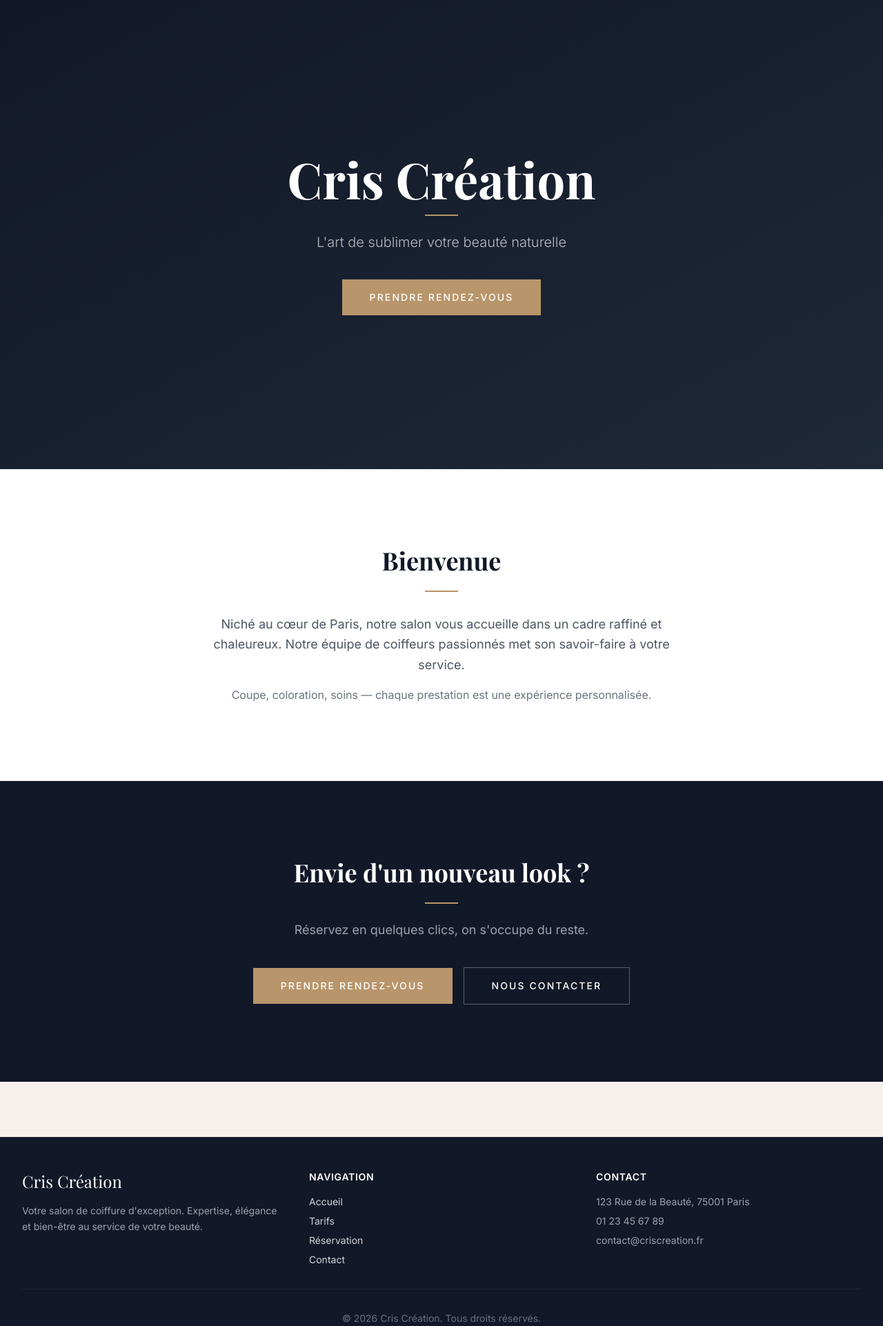
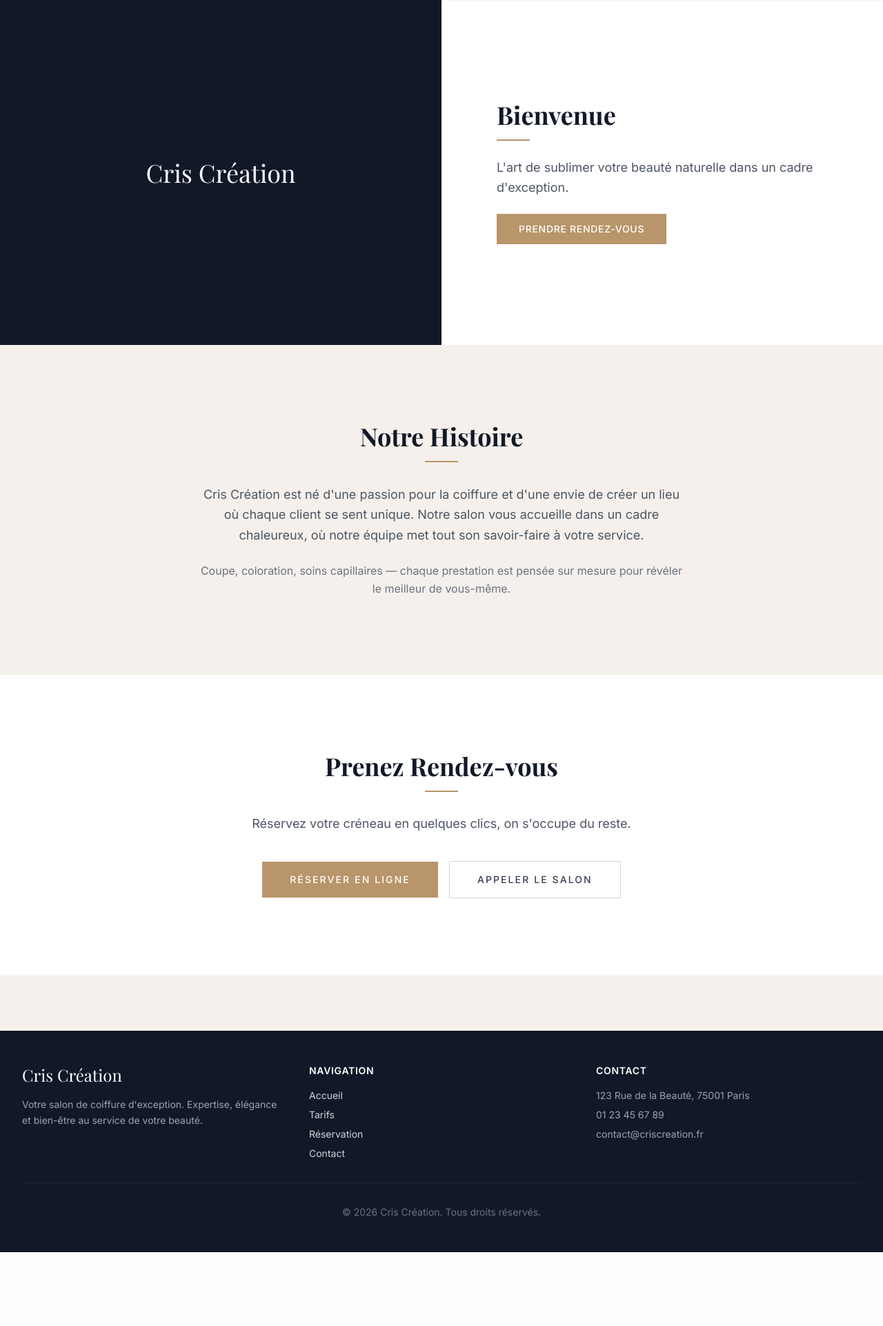
Before and after one commit to laurentDa30/criscreation, a Laravel app: template resources/views/public/home.blade.php in a window 1280 px wide. Shown: the part 80-2002 px from the top of the page at 69% size. After the commit the page ends 1895 px from the top, so only its background shows below. Run offline with Laravel 12, Linux system fonts and the light colour scheme; the template is opened without the code that fills it, so the values that code supplies are empty; data comes from the database, SQL or seed files in the repository; style sheets or scripts are compiled from the project's sources.

Commit message:
feat: refonte page d'accueil — carousel split, histoire, rdv
Hero en 2 colonnes (photo gauche / texte droite) avec les posts
sociaux en carousel, bloc histoire du salon, bloc prise de rdv.

https://claude.ai/code/session_019ZdXFggwvCUdD19F1tpHFN

```diff
--- a/resources/views/public/home.blade.php
+++ b/resources/views/public/home.blade.php
@@ -2,100 +2,87 @@
 @section('title', 'Cris Création - Salon de Coiffure')
 
 @section('content')
-<!-- Hero -->
-<section class="relative bg-gray-900" style="height: 85vh; min-height: 500px;">
-    <div id="carousel" class="relative w-full h-full">
+<!-- Hero Carousel — photo à gauche, texte à droite -->
+<section class="bg-white">
+    <div class="max-w-7xl mx-auto">
+        <div id="carousel" class="relative" style="min-height: 500px;">
             @forelse($posts as $index => $post)
             <div class="carousel-slide absolute inset-0 {{ $index === 0 ? 'opacity-100' : 'opacity-0' }}" data-index="{{ $index }}">
-            <img src="{{ $post->image_url }}" alt="{{ Str::limit($post->caption, 50) }}" class="w-full h-full object-cover" loading="{{ $index === 0 ? 'eager' : 'lazy' }}">
-            <div class="absolute inset-0 bg-black/50"></div>
+                <div class="grid grid-cols-1 md:grid-cols-2 h-full" style="min-height: 500px;">
+                    <!-- Photo -->
+                    <div class="relative overflow-hidden bg-gray-100" style="min-height: 300px;">
+                        <img src="{{ $post->image_url }}" alt="{{ Str::limit($post->caption, 50) }}" class="absolute inset-0 w-full h-full object-cover" loading="{{ $index === 0 ? 'eager' : 'lazy' }}">
+                    </div>
+                    <!-- Texte -->
+                    <div class="flex items-center px-8 md:px-14 lg:px-20 py-12 md:py-0">
+                        <div>
+                            <span class="inline-block text-xs font-semibold uppercase tracking-wider text-gold mb-4">{{ ucfirst($post->platform) }} &middot; {{ $post->posted_at->diffForHumans() }}</span>
+                            <p class="font-display text-xl md:text-2xl text-gray-900 leading-relaxed mb-6">{{ Str::limit($post->caption, 180) }}</p>
+                            <a href="{{ $post->post_url }}" target="_blank" rel="noopener" class="text-gold text-sm font-medium uppercase tracking-wider hover:text-gold-dark transition-colors">
+                                Voir le post &rarr;
+                            </a>
+                        </div>
+                    </div>
+                </div>
             </div>
             @empty
-        <div class="absolute inset-0 bg-gradient-to-br from-gray-900 to-gray-800"></div>
-        @endforelse
+            <!-- Fallback sans posts -->
+            <div class="grid grid-cols-1 md:grid-cols-2" style="min-height: 500px;">
+                <div class="bg-gray-900 flex items-center justify-center" style="min-height: 300px;">
+                    <span class="font-display text-4xl text-white">Cris Création</span>
                 </div>
-
-    <div class="absolute inset-0 flex items-center justify-center z-10">
-        <div class="text-center px-4">
-            <h1 class="font-display text-5xl md:text-7xl font-bold text-white mb-4">Cris Création</h1>
-            <div class="w-12 h-0.5 bg-gold mx-auto mb-6"></div>
-            <p class="text-white/70 text-lg md:text-xl font-light max-w-lg mx-auto mb-10">
-                L'art de sublimer votre beauté naturelle
-            </p>
-            <a href="{{ route('reservation') }}" class="inline-block bg-gold text-white px-10 py-4 text-sm font-medium uppercase tracking-[0.15em] hover:bg-gold-dark transition-colors">
+                <div class="flex items-center px-8 md:px-14 lg:px-20 py-12 md:py-0">
+                    <div>
+                        <h1 class="font-display text-3xl md:text-4xl font-bold text-gray-900 mb-4">Bienvenue</h1>
+                        <div class="w-12 h-0.5 bg-gold mb-6"></div>
+                        <p class="text-gray-600 text-lg leading-relaxed mb-6">L'art de sublimer votre beauté naturelle dans un cadre d'exception.</p>
+                        <a href="{{ route('reservation') }}" class="inline-block bg-gold text-white px-8 py-3 text-sm font-medium uppercase tracking-wider hover:bg-gold-dark transition-colors">
                             Prendre rendez-vous
                         </a>
                     </div>
                 </div>
+            </div>
+            @endforelse
+        </div>
 
         @if($posts->count() > 1)
-    <div class="absolute bottom-6 left-1/2 -translate-x-1/2 flex space-x-2 z-20">
+        <div class="flex items-center justify-center space-x-3 py-6">
             @foreach($posts as $index => $post)
-        <button class="carousel-dot w-2 h-2 rounded-full transition-colors {{ $index === 0 ? 'bg-gold' : 'bg-white/40' }}" data-index="{{ $index }}" aria-label="Slide {{ $index + 1 }}"></button>
+            <button class="carousel-dot w-2.5 h-2.5 rounded-full transition-colors {{ $index === 0 ? 'bg-gold' : 'bg-gray-300' }}" data-index="{{ $index }}" aria-label="Slide {{ $index + 1 }}"></button>
             @endforeach
         </div>
         @endif
+    </div>
 </section>
 
-<!-- Présentation -->
-<section class="py-20 md:py-28 bg-white">
+<!-- Histoire du salon -->
+<section class="py-20 md:py-28 bg-cream">
     <div class="max-w-3xl mx-auto px-4 sm:px-6 lg:px-8 text-center">
-        <h2 class="font-display text-3xl md:text-4xl font-bold text-gray-900 mb-6">Bienvenue</h2>
+        <h2 class="font-display text-3xl md:text-4xl font-bold text-gray-900 mb-4">Notre Histoire</h2>
         <div class="w-12 h-0.5 bg-gold mx-auto mb-8"></div>
-        <p class="text-gray-600 text-lg leading-relaxed mb-4">
-            Niché au c&oelig;ur de Paris, notre salon vous accueille dans un cadre raffiné et chaleureux.
-            Notre équipe de coiffeurs passionnés met son savoir-faire à votre service.
+        <p class="text-gray-600 text-lg leading-relaxed mb-6">
+            Cris Création est né d'une passion pour la coiffure et d'une envie de créer un lieu où chaque client se sent unique.
+            Notre salon vous accueille dans un cadre chaleureux, où notre équipe met tout son savoir-faire à votre service.
         </p>
         <p class="text-gray-500 leading-relaxed">
-            Coupe, coloration, soins — chaque prestation est une expérience personnalisée.
+            Coupe, coloration, soins capillaires — chaque prestation est pensée sur mesure
+            pour révéler le meilleur de vous-même.
         </p>
     </div>
 </section>
 
-<!-- Services -->
-@if($services->count() > 0)
-<section class="py-20 md:py-28 bg-cream">
-    <div class="max-w-6xl mx-auto px-4 sm:px-6 lg:px-8">
-        <div class="text-center mb-14">
-            <h2 class="font-display text-3xl md:text-4xl font-bold text-gray-900 mb-4">Nos Services</h2>
-            <div class="w-12 h-0.5 bg-gold mx-auto"></div>
-        </div>
-        <div class="grid grid-cols-1 md:grid-cols-2 lg:grid-cols-3 gap-5">
-            @foreach($services->take(6) as $service)
-            <div class="bg-white p-7 shadow-sm hover:shadow-md transition-shadow">
-                <div class="flex items-center justify-between mb-3">
-                    <span class="text-xs font-medium uppercase tracking-wider text-gold">{{ $service->category }}</span>
-                    <span class="text-xs text-gray-400">{{ $service->duration }} min</span>
-                </div>
-                <h3 class="font-display text-lg font-semibold text-gray-900 mb-1">{{ $service->name }}</h3>
-                @if($service->description)
-                <p class="text-gray-500 text-sm leading-relaxed mb-3">{{ Str::limit($service->description, 80) }}</p>
-                @endif
-                <p class="text-gold font-display text-xl font-bold">{{ number_format($service->price, 0) }} €</p>
-            </div>
-            @endforeach
-        </div>
-        <div class="text-center mt-10">
-            <a href="{{ route('tarifs') }}" class="text-gold text-sm font-medium uppercase tracking-wider hover:text-gold-dark transition-colors">
-                Tous nos tarifs &rarr;
-            </a>
-        </div>
-    </div>
-</section>
-@endif
-
-<!-- CTA -->
-<section class="py-20 md:py-28 bg-gray-900 text-white">
-    <div class="max-w-3xl mx-auto px-4 text-center">
-        <h2 class="font-display text-3xl md:text-4xl font-bold mb-6">Envie d'un nouveau look ?</h2>
-        <div class="w-12 h-0.5 bg-gold mx-auto mb-6"></div>
-        <p class="text-gray-400 text-lg mb-10">Réservez en quelques clics, on s'occupe du reste.</p>
+<!-- Prise de rendez-vous -->
+<section class="py-20 md:py-28 bg-white">
+    <div class="max-w-4xl mx-auto px-4 sm:px-6 lg:px-8 text-center">
+        <h2 class="font-display text-3xl md:text-4xl font-bold text-gray-900 mb-4">Prenez Rendez-vous</h2>
+        <div class="w-12 h-0.5 bg-gold mx-auto mb-8"></div>
+        <p class="text-gray-600 text-lg mb-10">Réservez votre créneau en quelques clics, on s'occupe du reste.</p>
         <div class="flex flex-col sm:flex-row items-center justify-center gap-4">
             <a href="{{ route('reservation') }}" class="bg-gold text-white px-10 py-4 text-sm font-medium uppercase tracking-[0.15em] hover:bg-gold-dark transition-colors w-full sm:w-auto text-center">
-                Prendre rendez-vous
+                Réserver en ligne
             </a>
-            <a href="{{ route('contact') }}" class="border border-white/30 text-white px-10 py-4 text-sm font-medium uppercase tracking-[0.15em] hover:bg-white/10 transition-colors w-full sm:w-auto text-center">
-                Nous contacter
+            <a href="tel:{{ $settings['salon_phone'] }}" class="border border-gray-300 text-gray-700 px-10 py-4 text-sm font-medium uppercase tracking-[0.15em] hover:border-gold hover:text-gold transition-colors w-full sm:w-auto text-center">
+                Appeler le salon
             </a>
         </div>
     </div>
@@ -114,9 +101,9 @@ document.addEventListener('DOMContentLoaded', function() {
 
     function showSlide(index) {
         slides.forEach(s => s.classList.replace('opacity-100', 'opacity-0'));
-        dots.forEach(d => { d.classList.remove('bg-gold'); d.classList.add('bg-white/40'); });
+        dots.forEach(d => { d.classList.remove('bg-gold'); d.classList.add('bg-gray-300'); });
         slides[index].classList.replace('opacity-0', 'opacity-100');
-        if (dots[index]) { dots[index].classList.remove('bg-white/40'); dots[index].classList.add('bg-gold'); }
+        if (dots[index]) { dots[index].classList.remove('bg-gray-300'); dots[index].classList.add('bg-gold'); }
         current = index;
     }
 
```
Lines whose indentation alone changed are shown as unchanged.
